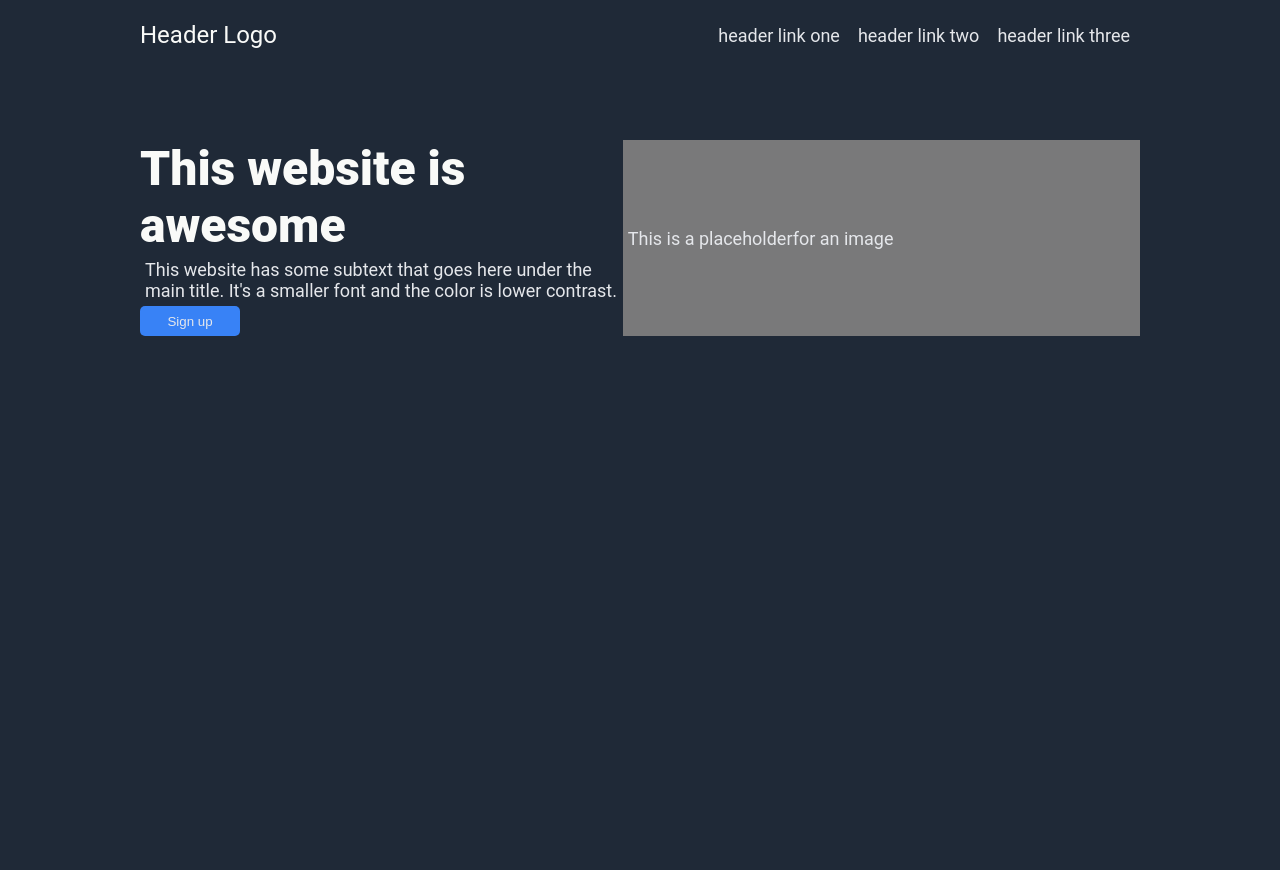
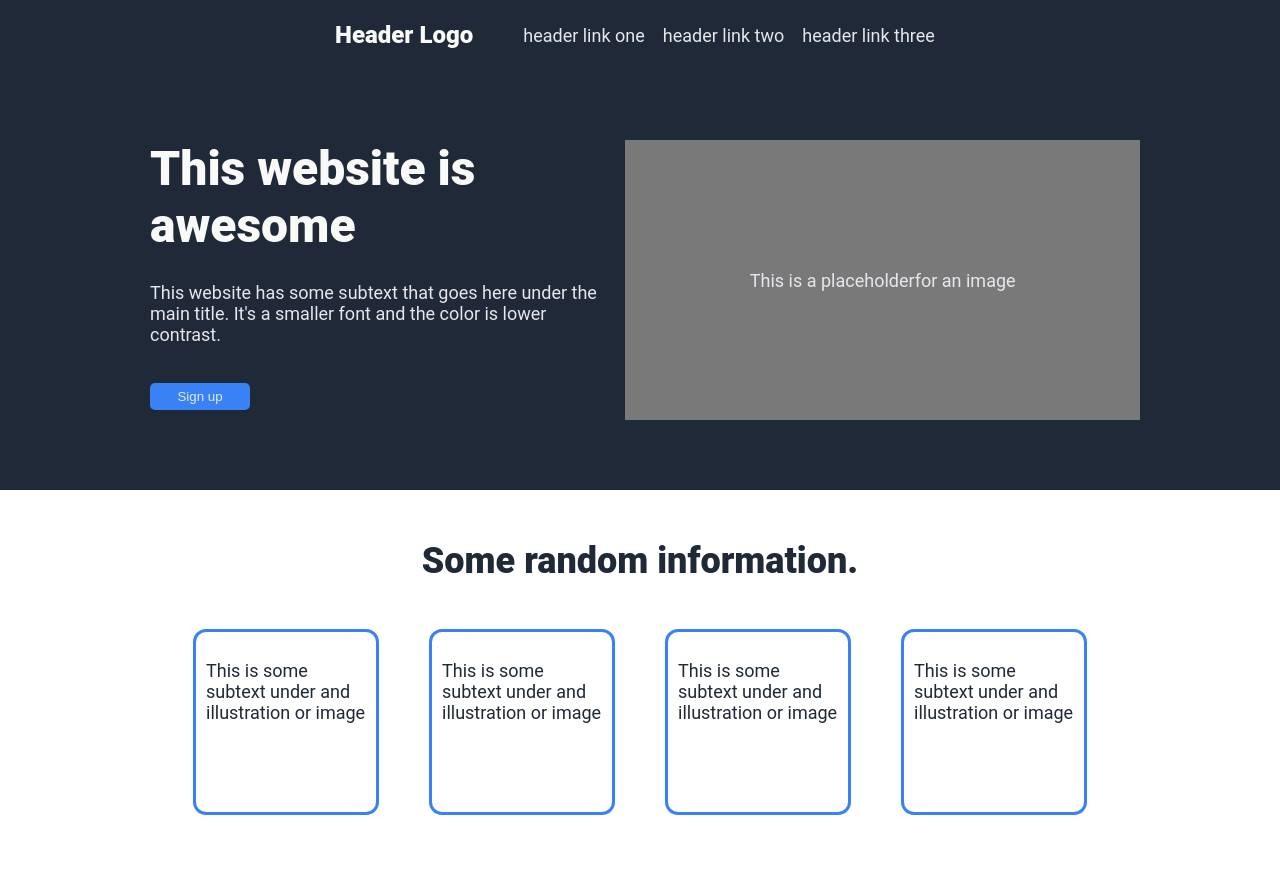
Before and after one commit to mitro54/landing-page, a plain HTML site: page index.html in a window 1280 px wide. Before the commit the page ends 800 px from the top, so only its background shows below. Drawn offline with Linux system fonts and the light colour scheme.

Commit message:
Added more styling, also started second part
Started section-1, made card-container, card-1 - 5, styling.

```diff
--- a/index.html
+++ b/index.html
@@ -31,7 +31,25 @@
             <p>This is a placeholderfor an image</p>
         </div>
     </main>
-    <div class="container"></div>
+    <section class="section-1">
+        <h2>Some random information.</h2>
+        <div class="card-container">
+            <div class="card-1">
+                <p class="subtext">This is some subtext under and illustration or image</p>
+            </div>
+            <div class="card-2">
+                <p class="subtext">This is some subtext under and illustration or image</p>
+            </div>
+            <div class="card-3">
+                <p class="subtext">This is some subtext under and illustration or image</p>
+            </div>
+            <div class="card-4">
+                <p class="subtext">This is some subtext under and illustration or image</p>
+            </div>
+        </div>
+        </div>
+    </section>
+    <section class="section-2"></section>
     <footer></footer>
 </body>
 
--- a/styles.css
+++ b/styles.css
@@ -3,9 +3,7 @@ body {
     background-color: #1F2937;
     display: flex;
     flex-direction: column;
-    max-width: 1000px;
-    margin: 0 auto;
-    box-sizing: border-box;
+    margin: 0;
 }
 
 header {
@@ -16,10 +14,13 @@ header {
     align-items: center;
     max-width: 1000px;
     justify-content: space-between;
+    padding: 0 70px;
+    margin: 0 auto;
 }
 
 .logo {
     align-items: center;
+    font-weight: 900;
 }
 
 a,
@@ -40,22 +41,23 @@ h1 {
     color: #F9FAF8;
     font-weight: 900;
     font-size: 48px;
-    margin: 0;
+    margin: 0 10px;
 }
 
 p {
-    margin: 5px;
     font-size: 18px;
     color: #E5E7EB;
+    padding: 10px;
 
 }
 
 main {
     display: flex;
-    justify-content: space-between;
+    justify-content: space-around;
     max-width: 1000px;
-    padding: 70px 0;
+    height: 280px;
     margin: 0 auto;
+    padding: 70px;
 }
 
 .info {
@@ -69,6 +71,7 @@ button {
     background-color: #3882F6;
     color: #E5E7EB;
     max-width: 100px;
+    margin: 10px;
     height: 30px;
     border: none;
     border-radius: 5px;
@@ -78,5 +81,49 @@ button {
     background-color: #79797a;
     display: flex;
     align-items: center;
+    justify-content: center;
     width: 100%;
 }
+
+.section-1 {
+    background-color: white;
+    display: flex;
+    height: 280px;
+    flex-direction: column;
+    padding: 50px;
+    align-items: center;
+}
+
+h2 {
+    font-size: 36px;
+    font-weight: 900;
+    color: #1F2937;
+    text-align: center;
+    display: flex;
+    justify-content: center;
+    align-items: center;
+    margin: 0;
+    padding-bottom: 50px;
+}
+
+.subtext {
+    color: #1F2937;
+}
+
+
+.card-container {
+    width: 1000px;
+    display: flex;
+    justify-content: space-evenly;
+}
+
+.card-1,
+.card-2,
+.card-3,
+.card-4 {
+    display: flex;
+    width: 180px;
+    height: 180px;
+    outline: 3px solid #3882F6;
+    border-radius: 10px;
+}
```
